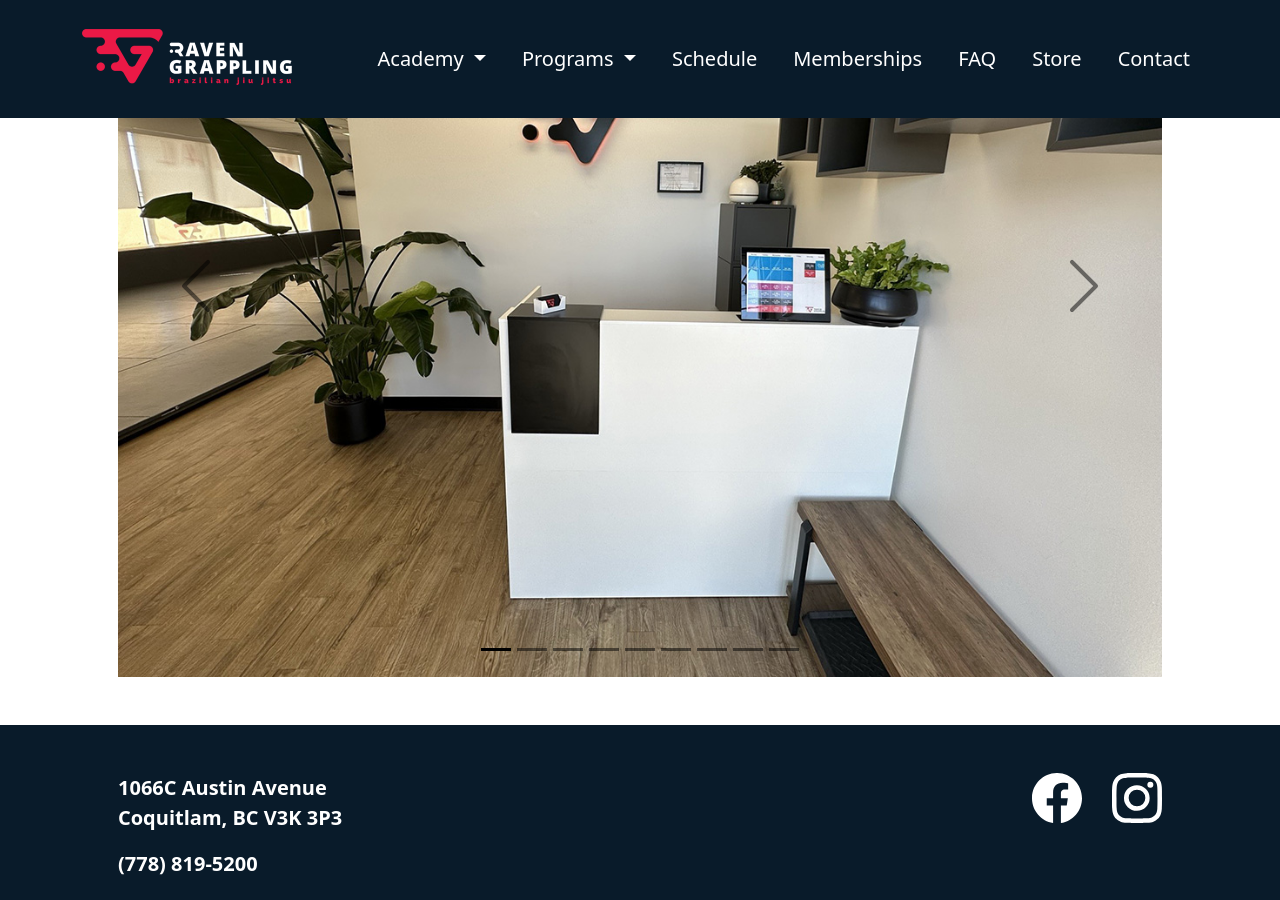
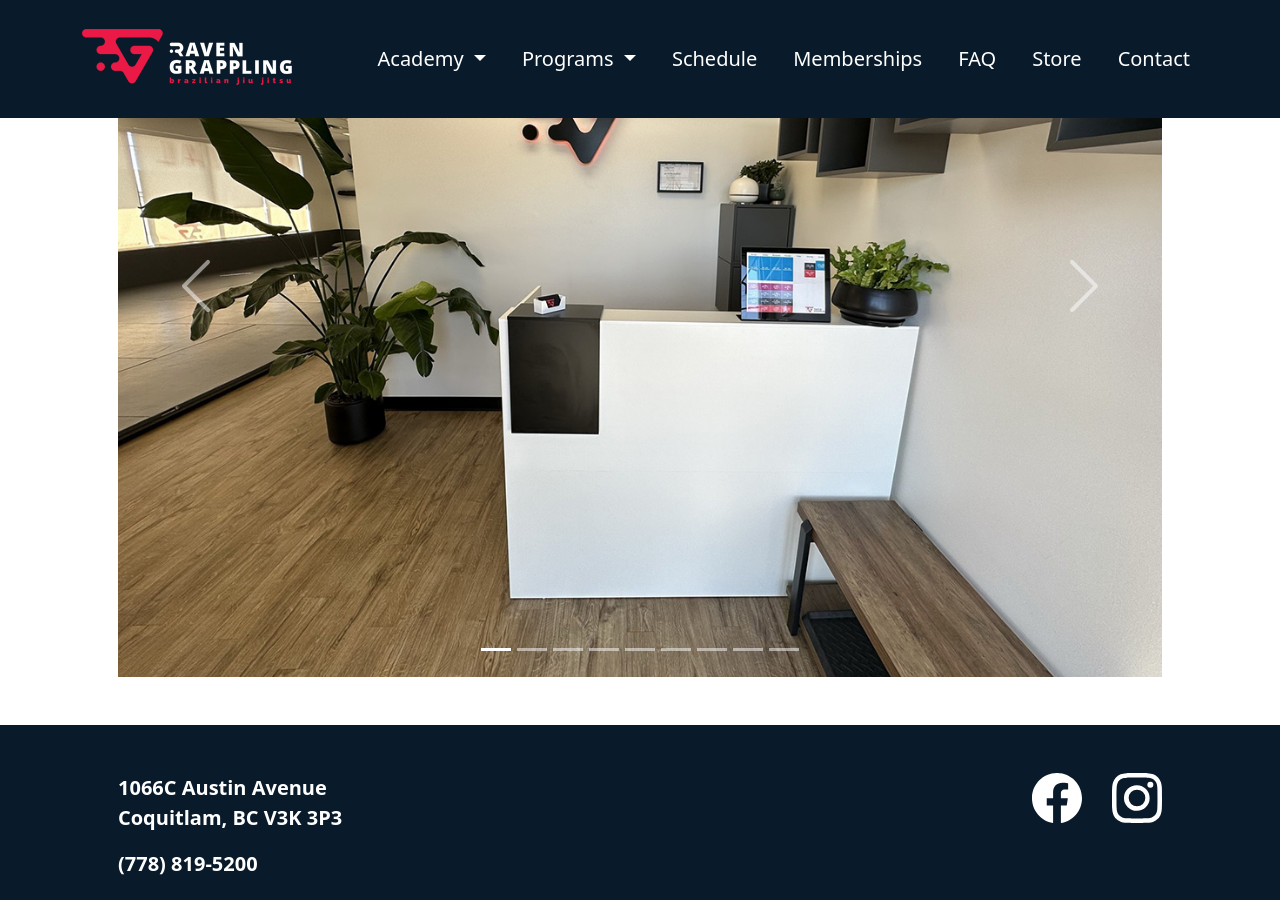
Before and after one commit to RavenGrappling/RavenGrappling.github.io, a Jekyll site: the page built from our-space.md, in a window 1280 px wide and 900 px high, scrolled down 656 px. Built offline with Jekyll 4.4.1, drawn with Linux system fonts in a browser that asks for light colours.

Commit message:
Update gallery.html

```diff
--- a/_includes/gallery.html
+++ b/_includes/gallery.html
@@ -1,4 +1,4 @@
-<div id="rg-gallery" class="carousel carousel-dark slide">
+<div id="rg-gallery" class="carousel slide">
   <div class="carousel-indicators">
     <button type="button" data-bs-target="##carouselExampleDark" data-bs-slide-to="0" class="active" aria-current="true" aria-label="Slide 1"></button>
     <button type="button" data-bs-target="##carouselExampleDark" data-bs-slide-to="1" aria-label="Slide 2"></button>
```
